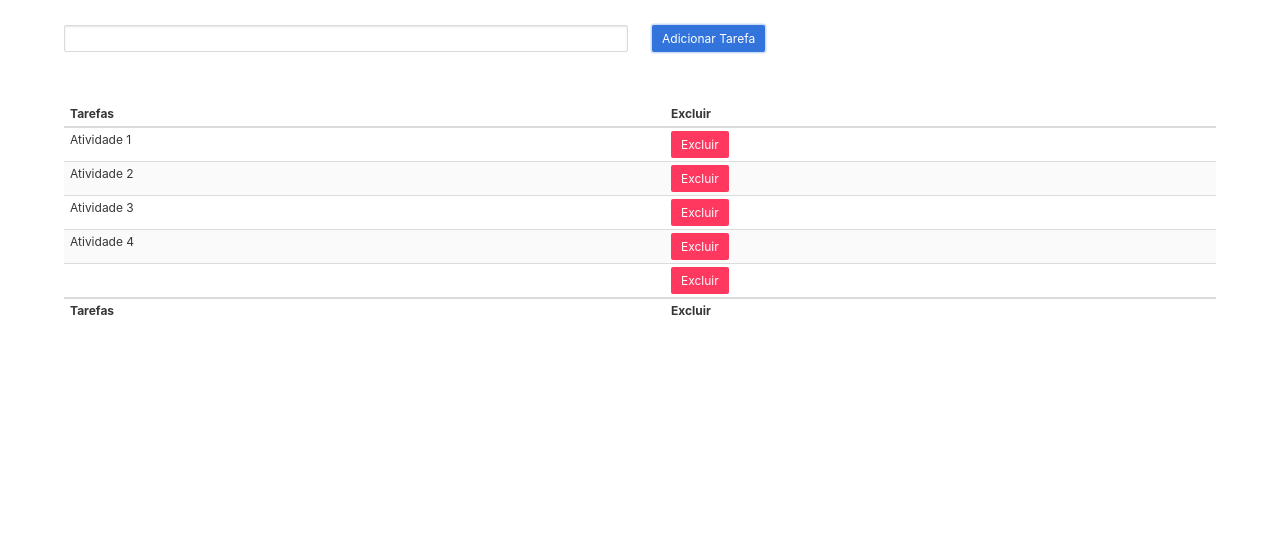
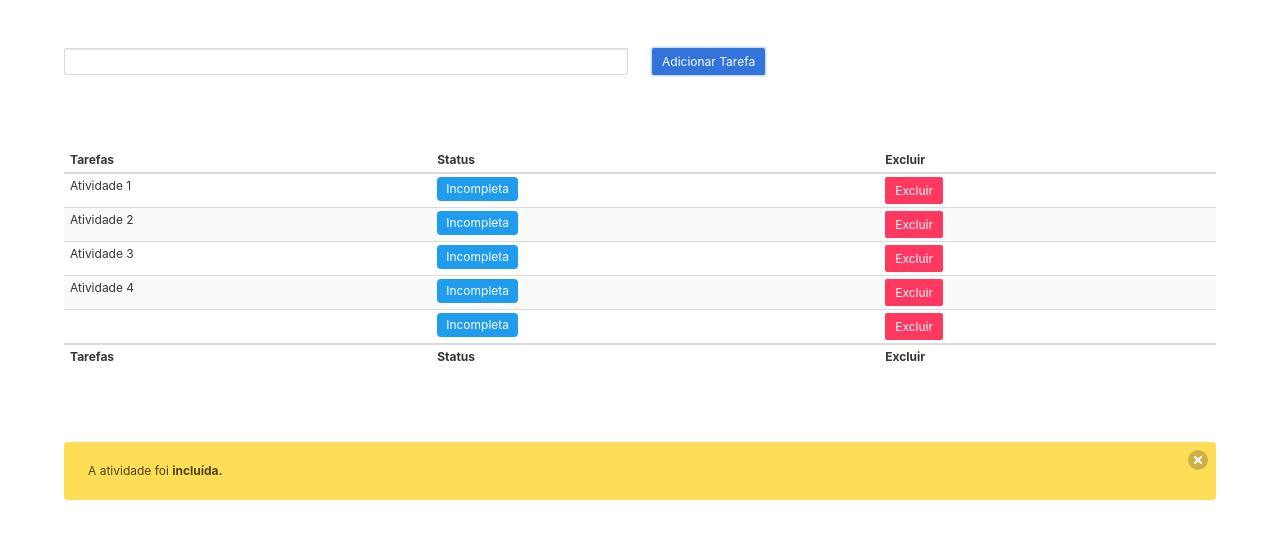
Before and after one commit to thiagopaivamed/ToDoList, a plain HTML site: page index.html in a window 1280 px wide. Both pictures are taken after a click on the link "Adicionar Tarefa". Drawn offline with nearby package versions, Linux system fonts and the light colour scheme.

Commit message:
últimas modificações

```diff
--- a/index.html
+++ b/index.html
@@ -6,29 +6,32 @@
     <meta name="viewport" content="width=device-width, initial-scale=1.0">
     <meta http-equiv="X-UA-Compatible" content="ie=edge">
     <title>Bulma ToDo List</title>
-
     <link type="text/css" rel="stylesheet" href="https://cdnjs.cloudflare.com/ajax/libs/bulma/0.7.1/css/bulma.min.css">
     <link type="text/css" rel="stylesheet" href="css/style.min.css">
 </head>
 
 <body>
 
-    <div class="container botao">
+    <section class="section topo">
+        <div class="container ">
             <div class="columns">
                 <div class="column is-6">
-                <input type="text" class="input is-small" id="txt"/>
+                    <input type="text" class="input is-small" id="txt" />
                 </div>
                 <div class="column">
                     <a href="" class="button is-link is-small" id="btnAdicionar">Adicionar Tarefa</a>
                 </div>
             </div>
         </div>
+    </section>
 
-    <div class="tabela container has-text-centered">
+    <section class="section tabela">
+        <div class="container has-text-centered">
             <table class="table is-striped is-hoverable is-narrow is-fullwidth" id="minhatabela">
                 <thead>
                     <tr>
                         <th class="">Tarefas</th>
+                        <th class="">Status</th>
                         <th class="">Excluir</th>
                     </tr>
 
@@ -37,12 +40,18 @@
                     <tr>
                         <td>Atividade 1</td>
                         <td>
+                            <span class="tag is-info">Incompleta</span>
+                        </td>
+                        <td>
                             <a class="button is-danger is-small" id="btnExcluir" onclick="Excluir(this)">Excluir</a>
                         </td>
                     </tr>
 
                     <tr>
                         <td>Atividade 2</td>
+                        <td>
+                            <span class="tag is-info">Incompleta</span>
+                        </td>
                         <td>
                             <a class="button is-danger is-small" id="btnExcluir" onclick="Excluir(this)">Excluir</a>
                         </td>
@@ -51,12 +60,18 @@
                     <tr>
                         <td>Atividade 3</td>
                         <td>
+                            <span class="tag is-info">Incompleta</span>
+                        </td>
+                        <td>
                             <a class="button is-danger is-small" id="btnExcluir" onclick="Excluir(this)">Excluir</a>
                         </td>
                     </tr>
 
                     <tr>
                         <td>Atividade 4</td>
+                        <td>
+                            <span class="tag is-info">Incompleta</span>
+                        </td>
                         <td>
                             <a class="button is-danger is-small" id="btnExcluir" onclick="Excluir(this)">Excluir</a>
                         </td>
@@ -66,31 +81,25 @@
                 <tfoot>
                     <tr>
                         <th class="">Tarefas</th>
+                        <th class="">Status</th>
                         <th class="">Excluir</th>
                     </tr>
                 </tfoot>
             </table>
         </div>
+    </section>
 
-    <div class="modal">
-        <div class="modal-background"></div>
-        <div class="modal-card">
-            <header class="modal-card-head">
-                <p class="modal-card-title">Nova tarefa</p>
-                <button class="delete" aria-label="close" id="fechar"></button>
-            </header>
-            <section class="modal-card-body">
-                <label class="label">Tarefa</label>
-                <div class="control">
-                    <input class="input" id="tarefa" />
+    <section class="section notificacao is-invisible">
+        <div class="container">
+            <div class="notification is-warning">
+                <button class="delete" onclick="Esconder()"></button>
+                <p>A atividade
+                    <strong id="atividade"></strong> foi
+                    <strong id="acao"></strong>
+                </p>
+            </div>
         </div>
     </section>
-            <footer class="modal-card-foot">
-                <button class="button is-success confirmar">Salvar</button>
-                <button class="button cancelar">Cancelar</button>
-            </footer>
-        </div>
-    </div>
 
     <script src="js/app.min.js"></script>
     <script defer src="https://use.fontawesome.com/releases/v5.0.7/js/all.js"></script>
--- a/js/app.min.js
+++ b/js/app.min.js
@@ -1,23 +1,46 @@
 
-document.getElementById("btnAdicionar").addEventListener('click', function(e){
+document.getElementById("btnAdicionar").addEventListener('click', function (e) {
 
     e.preventDefault();
+
+    var notificacao = document.getElementsByClassName("notificacao");
+    notificacao[0].classList.remove("is-invisible");
+
     var novaTarefa = document.getElementById("txt").value;
     var corpoTabela = document.getElementById("corpoTabela");
+
     var tr = document.createElement('tr');
     var td = tr.appendChild(document.createElement('td'));
     var td2 = tr.appendChild(document.createElement('td'));
+    var td3 = tr.appendChild(document.createElement('td'));
     td.innerHTML = novaTarefa;
-    td2.innerHTML = "<a class='button is-danger is-small' onclick='Excluir(this)'>Excluir</a>";
+    td2.innerHTML = "<span class='tag is-info'>Incompleta</span>";
+    td3.innerHTML = "<a class='button is-danger is-small' onclick='Excluir(this)'>Excluir</a>";
     corpoTabela.appendChild(tr);
+
+    var atividade = document.getElementById("atividade");
+    atividade.innerHTML = document.getElementById("txt").value;
     document.getElementById("txt").value = "";
 
+    var acao = document.getElementById("acao");
+    acao.innerHTML = "incluída.";
 
 });
 
 
-function Excluir(btn)
-{
+function Excluir(btn) {
+
+    var notificacao = document.getElementsByClassName("notificacao");
+    notificacao[0].classList.remove("is-invisible");
+
+    var acao = document.getElementById("acao");
+    acao.innerHTML = "excluída.";
+
     var row = btn.parentNode.parentNode;
     row.parentNode.removeChild(row);
 }
+
+function Esconder (){
+    var notificacao = document.getElementsByClassName("notificacao");
+    notificacao[0].classList.add("is-invisible");
+}
```
Lines whose indentation alone changed are shown as unchanged.
